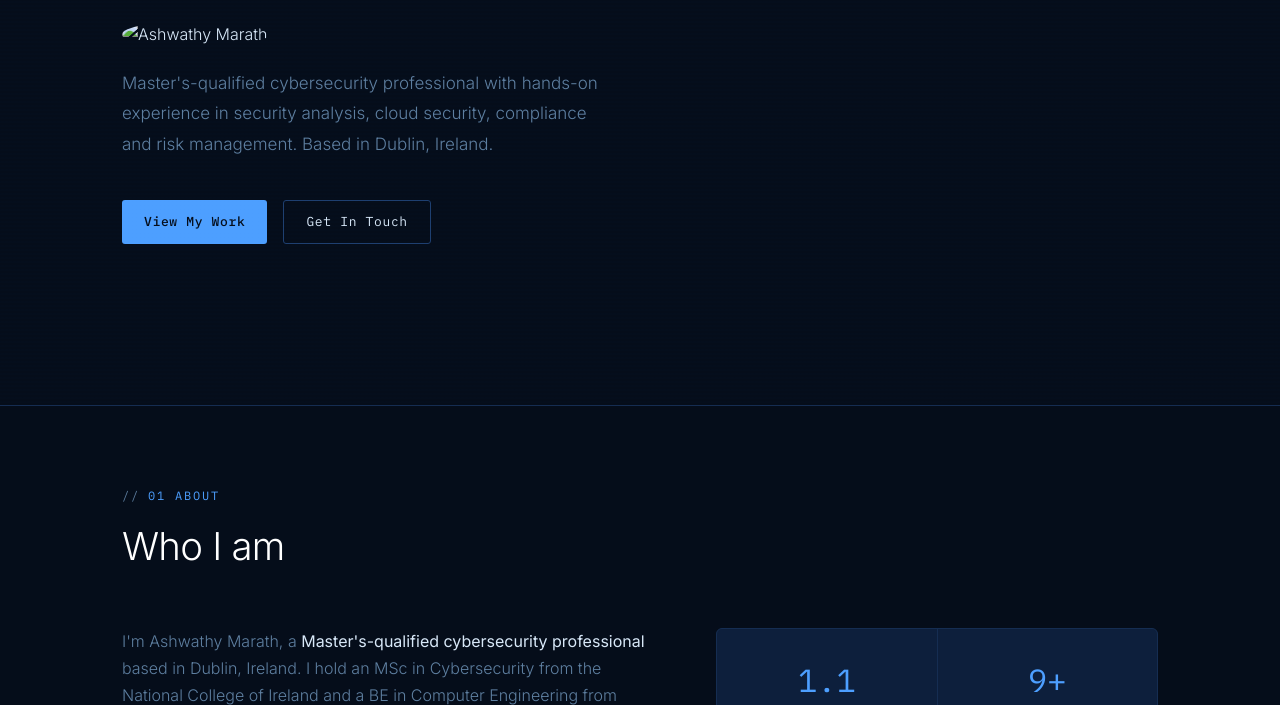
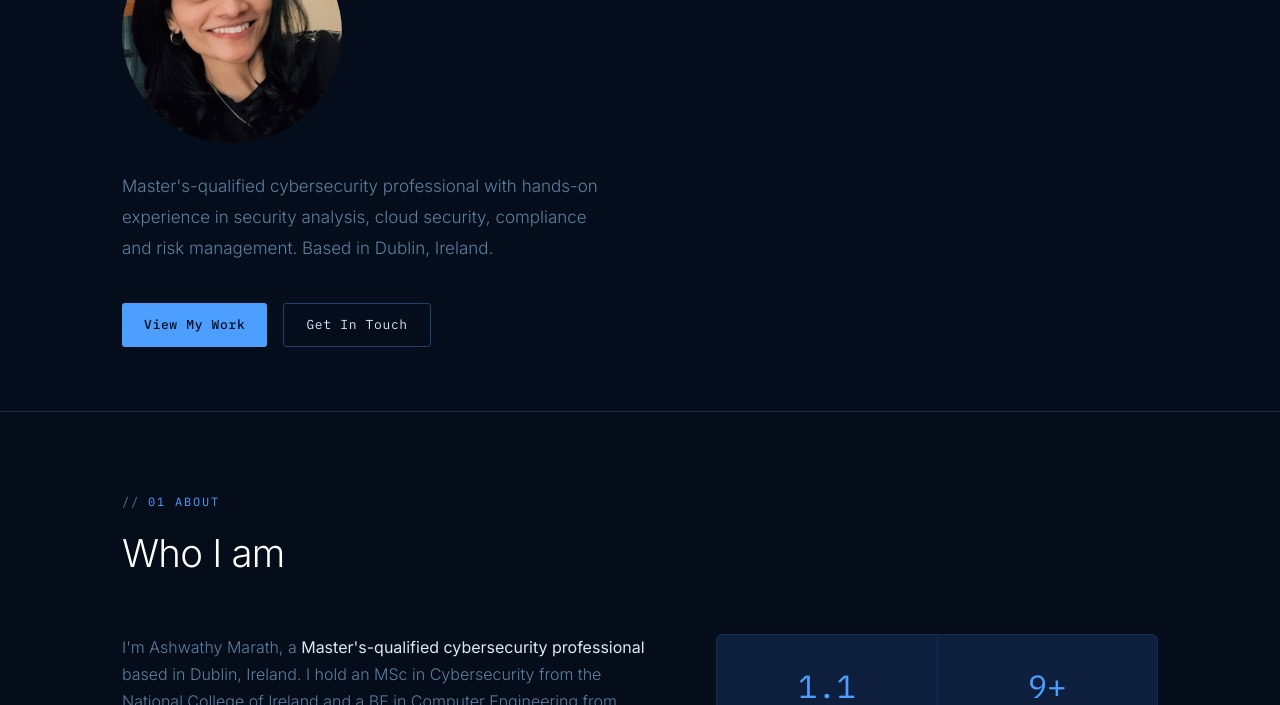
Before and after one commit to ashwathy08/ashwathy08.github.io, a plain HTML site: page index.html in a window 1280 px wide. Shown: the part 395-1100 px from the top of the page. Drawn offline with Linux system fonts and the light colour scheme.

Commit message:
Update index.html

```diff
--- a/index.html
+++ b/index.html
@@ -169,7 +169,7 @@
       <div class="hero-tag">Cybersecurity Analyst · MSc</div>
       <h1 style="font-family:'Cinzel', serif; letter-spacing:0.04em;"><strong>Ashwathy</strong><br><span style="font-weight:400;">Ajaykumar Marath</span></h1>
       <img
-  src="myphoto.jpg"
+  src="myphoto.png.PNG"
   alt="Ashwathy Marath"
   style="
     width:220px;
```
